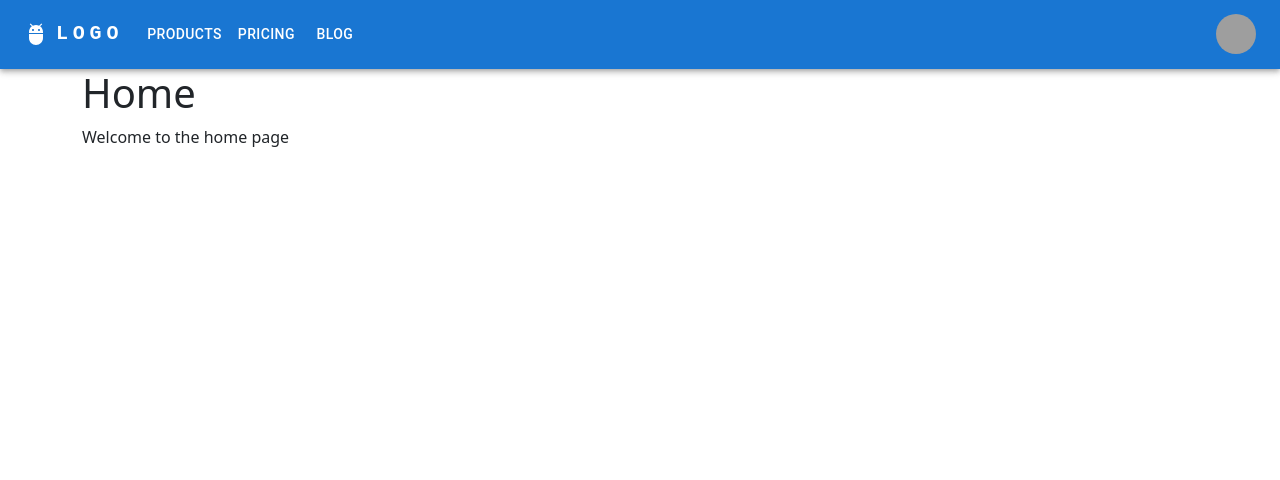
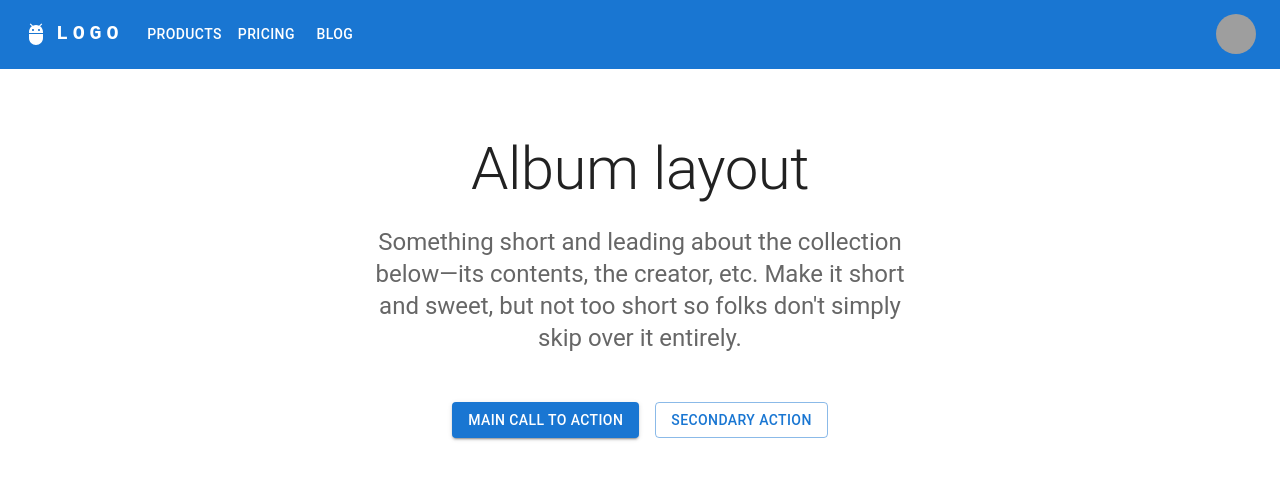
Before and after one commit to astrolabs-csds/-cscoding-OCTDEC2022_mod-7-8, a React (Create React App) app: page / in a window 1280 px wide. Shown: the top 480 px of the page. Built offline with nearby package versions, Linux system fonts and the light colour scheme; grey boxes are pictures that could not be loaded.

Commit message:
Added Hero.

```diff
--- /dev/null
+++ b/src/Hero.js
@@ -0,0 +1,46 @@
+import React from 'react';
+import Box from '@mui/material/Box';
+import Button from '@mui/material/Button';
+import Container from '@mui/material/Container';
+import Stack from '@mui/material/Stack';
+import Typography from '@mui/material/Typography';
+
+function Hero() {
+    return (
+        <Box
+        sx={{
+          bgcolor: 'background.paper',
+          pt: 8,
+          pb: 6,
+        }}
+      >
+        <Container maxWidth="sm">
+          <Typography
+            component="h1"
+            variant="h2"
+            align="center"
+            color="text.primary"
+            gutterBottom
+          >
+            Album layout
+          </Typography>
+          <Typography variant="h5" align="center" color="text.secondary" paragraph>
+            Something short and leading about the collection below—its contents,
+            the creator, etc. Make it short and sweet, but not too short so folks
+            don&apos;t simply skip over it entirely.
+          </Typography>
+          <Stack
+            sx={{ pt: 4 }}
+            direction="row"
+            spacing={2}
+            justifyContent="center"
+          >
+            <Button variant="contained">Main call to action</Button>
+            <Button variant="outlined">Secondary action</Button>
+          </Stack>
+        </Container>
+      </Box>
+    )
+};
+
+export default Hero;
--- a/src/HomeScreen.js
+++ b/src/HomeScreen.js
@@ -1,10 +1,9 @@
+import Hero from './Hero.js';
+
 function HomeScreen() {
   return (
     <div>
-        <div className="container">
-          <h1>Home</h1>
-          <p>Welcome to the home page</p>
-        </div>
+        <Hero />
     </div>
   );
 }
```
